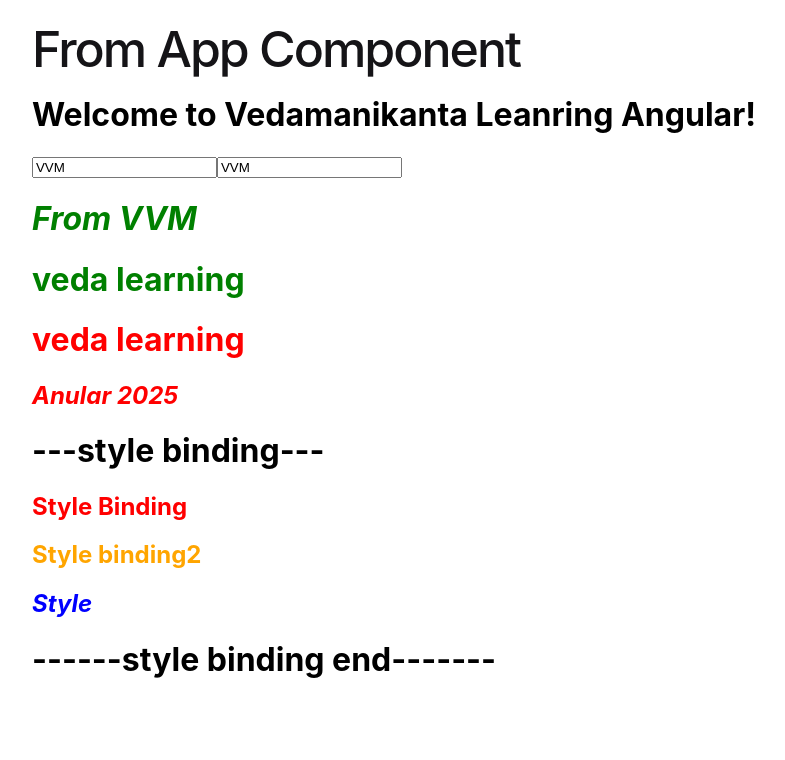
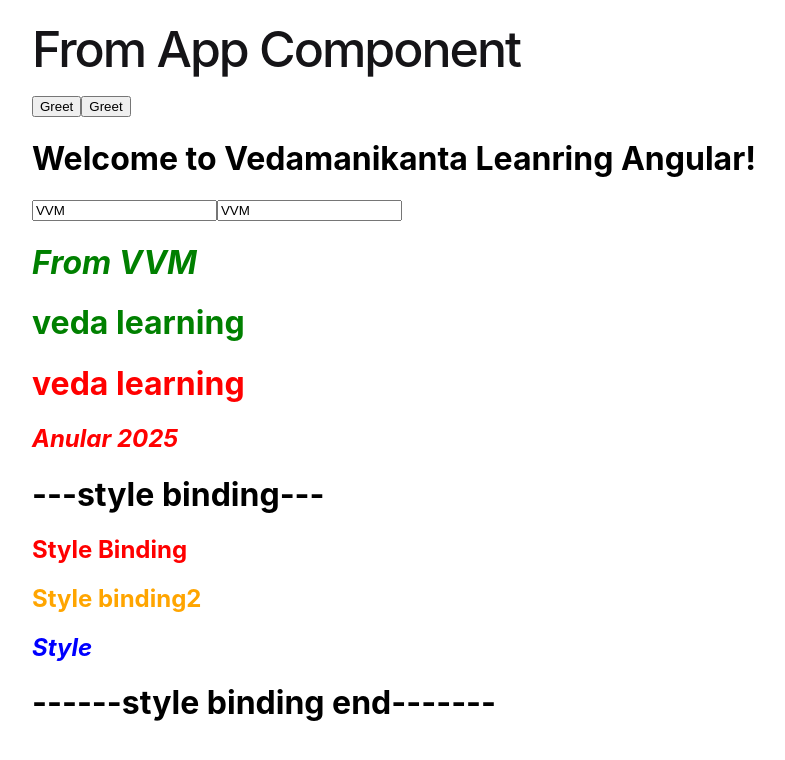
Before and after one commit to vedamanikanta2023/binding, an Angular app: page / in a window 1280 px wide. Shown: the top 760 px of the page, without its empty margins (246-1031 px from the left). Built offline with nearby package versions, Linux system fonts and the light colour scheme.

Commit message:
Event Binding learning

```diff
--- a/src/app/app.html
+++ b/src/app/app.html
@@ -185,6 +185,7 @@
 <main class="main">
  <div>
   <h1>From App Component</h1>
+  <app-event-binding></app-event-binding>
   <app-test></app-test>
  </div>
 </main>
--- a/src/app/app.ts
+++ b/src/app/app.ts
@@ -1,10 +1,11 @@
 import { Component, signal } from '@angular/core';
 import { RouterOutlet } from '@angular/router';
 import { Test } from './test/test';
+import { EventBinding } from './event-binding/event-binding';
 
 @Component({
   selector: 'app-root',
-  imports: [RouterOutlet,Test],
+  imports: [RouterOutlet,Test,EventBinding],
   templateUrl: './app.html',
   styleUrl: './app.css'
 })
--- /dev/null
+++ b/src/app/event-binding/event-binding.html
@@ -0,0 +1 @@
+<p>event-binding works!</p>
--- /dev/null
+++ b/src/app/event-binding/event-binding.ts
@@ -0,0 +1,21 @@
+import { Component } from '@angular/core';
+
+@Component({
+  selector: 'app-event-binding',
+  imports: [],
+  template: `<h1>
+{{greeting}}
+  </h1>
+  <button (click)="onClick($event)">Greet</button>
+  <button (click)="greeting='Welcome VVM'">Greet</button>
+  `,
+  styleUrl: './event-binding.css'
+})
+export class EventBinding {
+  public greeting = ""
+  onClick(e: any){
+    console.log("Welcome to VVM");
+    this.greeting = "Welcome to VVM type is "+ e.type;
+  }
+
+}
```
Also changed, not shown: src/app/event-binding/event-binding.css (added), 1 other file (tests, documents, lock files or other folders).
